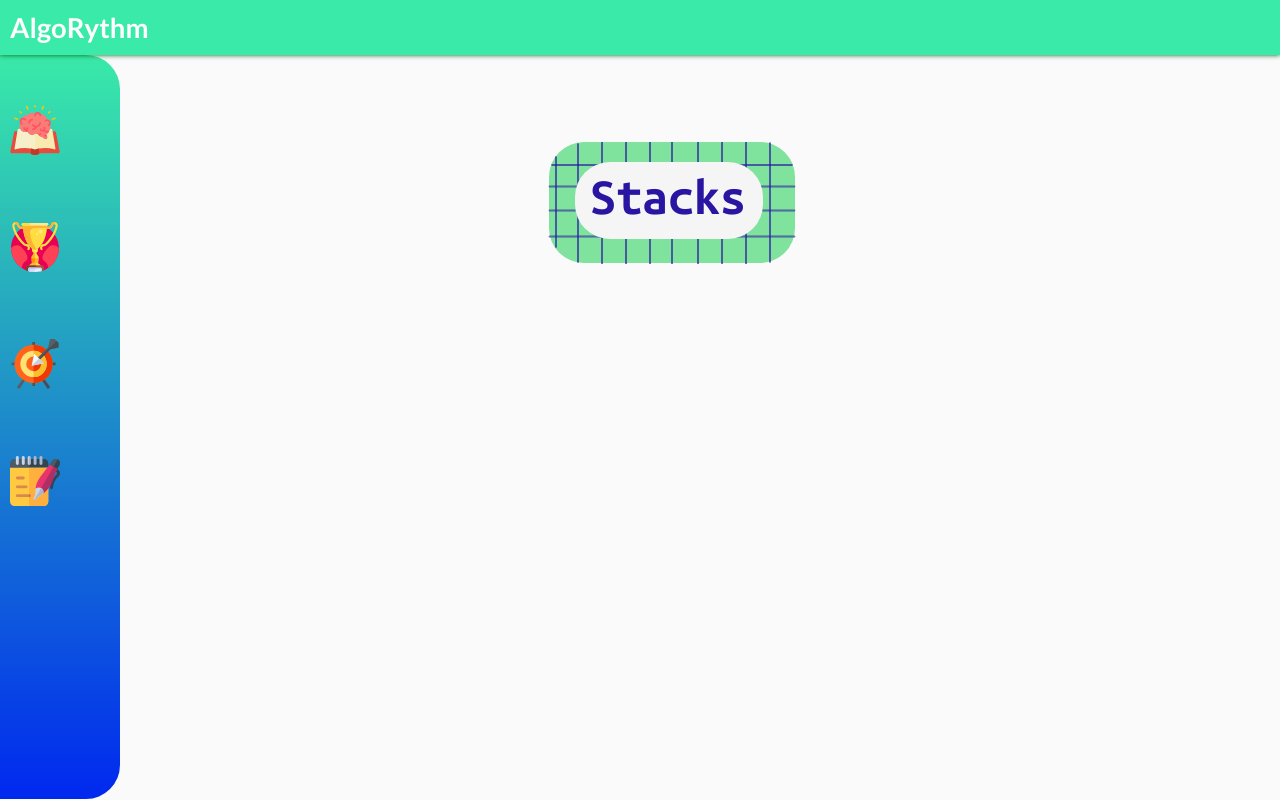
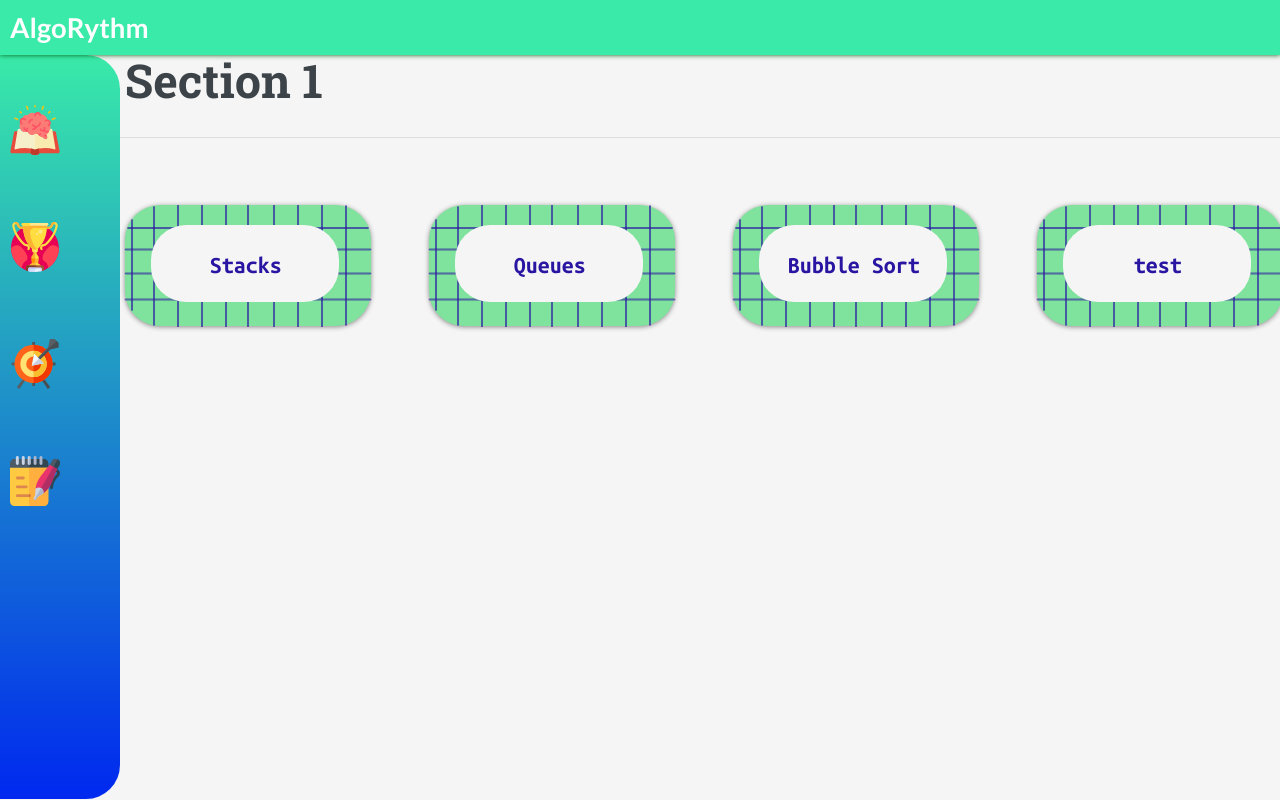
Before and after one commit to bryanr1992/AlgoRythm-main, a React (Create React App) app: page /outline in a window 1280 px wide. Built offline with nearby package versions, Linux system fonts and the light colour scheme.

Commit message:
finish redesign of the learning section

```diff
--- a/src/components/App.jsx
+++ b/src/components/App.jsx
@@ -11,7 +11,7 @@ import Queues from './pages/Queues';
 import Logo from './layout/Logo';
 import Outline from './pages/Outline';
 import Section from './layout/Section';
-import { BrowserRouter, Route, Switch } from 'react-router-dom';
+import { BrowserRouter as Router, Route, Switch } from 'react-router-dom';
 
 const App = () => {
   const setTheme = () => {
@@ -23,18 +23,20 @@ const App = () => {
 
   return (
     <div className="main-wrapper">
-      <BrowserRouter>
+      <Router>
         <Header />
         <Menu />
         <div className="main-container">
           <Switch>
             <Route path="/" component={Section} exact />
+            <Route path="/bubble" component={BubbleInst} />
+            <Route path="/queues" component={QueueInst} />
             <Route path="/outline" component={Outline} />
             <Route path="/stacks" component={StackInst} />
             <Route path="/notes" component={Notes} />
           </Switch>
         </div>
-      </BrowserRouter>
+      </Router>
     </div>
   );
 };
--- a/src/components/layout/Notes.css
+++ b/src/components/layout/Notes.css
@@ -59,6 +59,10 @@
     margin-right:10px;
     font-family: "Roboto Slab", serif;
     font-weight: 700;
+  }
+
+  .custom-note-header{
+    margin-left:5%;
   }
 
   header h1 {
--- a/src/components/layout/Section.css
+++ b/src/components/layout/Section.css
@@ -1,33 +1,24 @@
 @import url('https://fonts.googleapis.com/css2?family=Ubuntu+Mono:wght@700&display=swap');
-
-.section-container{
-    position: relative;
-    width:100%;
-    height:100%;
-    display:flex;
-    justify-content:center;
-    /*padding-top: 5%;*/
-}
-
-.section-child{
-    display: flex;
-    justify-content:center;
-    background-color: #39EAA8;
-    width: 120px;
-    height: 60px;
-    border-radius: 20px;
-    overflow: hidden;
-}
 
 .section-inner-child{
     display: flex;
-    justify-content:center;
+    justify-content: center;
     padding-top: 6px;
     background-color: white;
     width: 80px;
     height:40px;
     border-radius: 20px;
     box-shadow: 0 0 10px 0 rgba(0, 0, 0, 0.3);
+    order: 5;
+    text-align: center;
+}
+
+.link-container {
+    width: 100%;
+    height: 100%;
+    padding-top: 15%;
+    padding-right: 15%;
+    text-align: center;
 }
 
 .grid {
@@ -47,12 +38,13 @@
 
 .section-rectangle{
     position: absolute;
-    top: 92px;
+    top: 40px;
     width: 246px;
     height: 121px;
     opacity: 1;
     border-radius: 35px;
     background:#7FE29D;
+    box-shadow: 0 1px 5px rgb(138, 137, 137);
 }
 
 .inner-rectangle{
@@ -222,10 +214,10 @@
 }
 
 .section-p {
-    position: absolute;
+    position: relative;
     font-family: 'Ubuntu Mono', monospace;
     font-weight: bold;
-    font-size: 52px;
+    font-size: 24px;
     color:#2815A2;
     top: -7px;
     left: 15px;
--- a/src/components/layout/Section.jsx
+++ b/src/components/layout/Section.jsx
@@ -4,7 +4,6 @@ import './Section.css';
 
 const Section = ({ to, name }) => {
   return (
-    <div className="section-container">
     <div className="section-rectangle">
       <div className="line"></div>
       <div className="line-2"></div>
@@ -21,7 +20,10 @@ const Section = ({ to, name }) => {
       <div className="line-13"></div>
       <div className="line-14"></div>
       <div className="inner-rectangle">
-          <Link className="section-p" to={to}>{name}</Link>
+        <div className="link-container">
+          <Link className="section-p" to={to}>
+            {name}
+          </Link>
         </div>
       </div>
     </div>
--- a/src/components/pages/Outline.css
+++ b/src/components/pages/Outline.css
@@ -1,146 +1,21 @@
-
-.theme-dark {
-  --background-color-custom: transparent linear-gradient(180deg, #720fcb 0%, #220441 100%) 0% 0% no-repeat padding-box;
-  --background-color-custom-reg: #720fcb;
-  --background-color-text-area:#fff;
-  --background-color-input:#2e2a2a;
-  --background-color-button:#591180;
-  --background-color-page: #2e2a2a;
-  --background-color-custom-text:#f5f5f5;
-
+.section-container{
+  position: relative;
+  display:flex;
+  flex-direction:row;
 }
 
-.theme-light {
-  --background-color-custom: transparent linear-gradient(180deg, #39EAA8 0%, #0028EF 100%) 0% 0% no-repeat padding-box;
-  --background-color-custom-reg: #38EAA8;
-  --background-color-page: #f5f5f5;
-  --background-color-text-area:#2e2a2a;
-  --background-color-custom-text:#3d4449;
-}
-
-.toolbar-background{
-  --background:var(--background-color-custom-reg);
-}
-
-/*** FONTS ***/
-@import url(https://fonts.googleapis.com/css?family=Montserrat:900|Raleway:400,400i,700,700i);
-/*** VARIABLES ***/
-/* Colors */
-ol.gradient-list > li::before, ol.gradient-list > li {
-  box-shadow: 0.25rem 0.25rem 0.6rem rgba(0, 0, 0, 0.05), 0 0.5rem 1.125rem rgba(75, 0, 0, 0.05);
-}
-
-/*** STYLE ***/
-*,
-*:before,
-*:after {
-  box-sizing: border-box;
-}
-
-html,
-body {
-  margin: 0;
-  padding: 0;
+.outline-div{
+  width: 100%;
+  height: 100%;
+  padding-left: 5%;
 }
 
 
-body {
-  background-color: #fafafa;
-  color: #1d1f20;
-  font-family: "Raleway", sans-serif;
+.outline-hr{
+  padding-left: 5%;
+  padding-right: 5%;
 }
 
-main {
-  display: block;
-  margin: 0 auto;
-  max-width: 40rem;
-  padding: 1rem;
+.outline-h1{
+  padding-left: 5%;
 }
-
-ol.gradient-list {
-  counter-reset: gradient-counter;
-  list-style: none;
-  margin: 1.75rem 0;
-  padding-left: 1rem;
-}
-
-
-ol.gradient-list > li {
-  transition: margin 0.75s;
-  background: white;
-  border-radius: 0 0.5rem 0.5rem 0.5rem;
-  counter-increment: gradient-counter;
-  margin-top: 1rem;
-  margin-left: 130px;
-  min-height: 3rem;
-  padding: 1rem 1rem 1rem 3rem;
-  position: relative;
-  color:#1d1f20;
-}
-
-ol.gradient-list > li::before, ol.gradient-list > li::after {
-  background: linear-gradient(135deg, #39EAA8 0%, #0028EF 100%);
-  border-radius: 1rem 1rem 0 1rem;
-  content: "";
-  height: 3rem;
-  left: -1rem;
-  overflow: hidden;
-  position: absolute;
-  top: -1rem;
-  width: 3rem;
-}
-ol.gradient-list > li::before {
-  align-items: flex-end;
-  content: counter(gradient-counter);
-  color: #1d1f20;
-  display: flex;
-  font: 900 1.5em/1 "Montserrat";
-  justify-content: flex-end;
-  padding: 0.125em 0.25em;
-  z-index: 1;
-}
-ol.gradient-list > li:nth-child(10n+1):before {
-  background: linear-gradient(135deg, #39EAA8 20%, #0028EF 100%) 0%;
-  color:#f5f5f5
-}
-ol.gradient-list > li:nth-child(10n+2):before {
-  background: linear-gradient(135deg, #39EAA8 20%, #0028EF 100%) 0%;
-  color:#f5f5f5
-}
-ol.gradient-list > li:nth-child(10n+3):before {
-  background: linear-gradient(135deg, #39EAA8 20%, #0028EF 100%) 0%;
-  color:#f5f5f5
-}
-ol.gradient-list > li:nth-child(10n+4):before {
-  background: linear-gradient(135deg, #39EAA8 20%, #0028EF 100%) 0%;
-  color:#f5f5f5
-}
-ol.gradient-list > li:nth-child(10n+5):before {
-  background: linear-gradient(135deg, #39EAA8 20%, #0028EF 100%) 0%;
-  color:#f5f5f5
-}
-ol.gradient-list > li:nth-child(10n+6):before {
-  background: linear-gradient(135deg, #39EAA8 20%, #0028EF 100%) 0%;
-  color:#f5f5f5
-}
-ol.gradient-list > li:nth-child(10n+7):before {
-  background: linear-gradient(135deg, #39EAA8 20%, #0028EF 100%) 0%;
-  color:#f5f5f5
-}
-ol.gradient-list > li:nth-child(10n+8):before {
-  background: linear-gradient(135deg, #39EAA8 20%, #0028EF 100%) 0%;
-  color:#f5f5f5
-}
-ol.gradient-list > li:nth-child(10n+9):before {
-  background: linear-gradient(135deg, #39EAA8 20%, #0028EF 100%) 0%;
-  color:#f5f5f5
-}
-ol.gradient-list > li:nth-child(10n+10):before {
-  background: linear-gradient(135deg, #39EAA8 20%, #0028EF 100%) 0%;
-  color:#f5f5f5
-}
-ol.gradient-list > li + li {
-  margin-top: 2rem;
-}
-
-/* li:not(:last-child) */
--- a/src/components/pages/Outline.jsx
+++ b/src/components/pages/Outline.jsx
@@ -1,5 +1,4 @@
 import React, { useEffect } from 'react';
-import { Link } from 'react-router-dom';
 import Section from '../layout/Section';
 import './Outline.css';
 
@@ -8,8 +7,22 @@ const Outline = () => {
 
   return (
     <React.Fragment>
-      <Section to="/stacks" name="Stacks" />
-      <Section to="/queues" name="Queues" />
+      <h1 className="outline-h1"> Section 1</h1>
+      <hr className="outline-hr"></hr>
+      <div className="section-container">
+        <div className="outline-div">
+          <Section to="/stacks" name="Stacks" />
+        </div>
+        <div className="outline-div">
+          <Section to="/queues" name="Queues" />
+        </div>
+        <div className="outline-div">
+          <Section to="/bubble" name="Bubble Sort" />
+        </div>
+        <div className="outline-div">
+          <Section to="/" name="test" />
+        </div>
+      </div>
     </React.Fragment>
   );
 };
```
Lines whose indentation alone changed are shown as unchanged.
